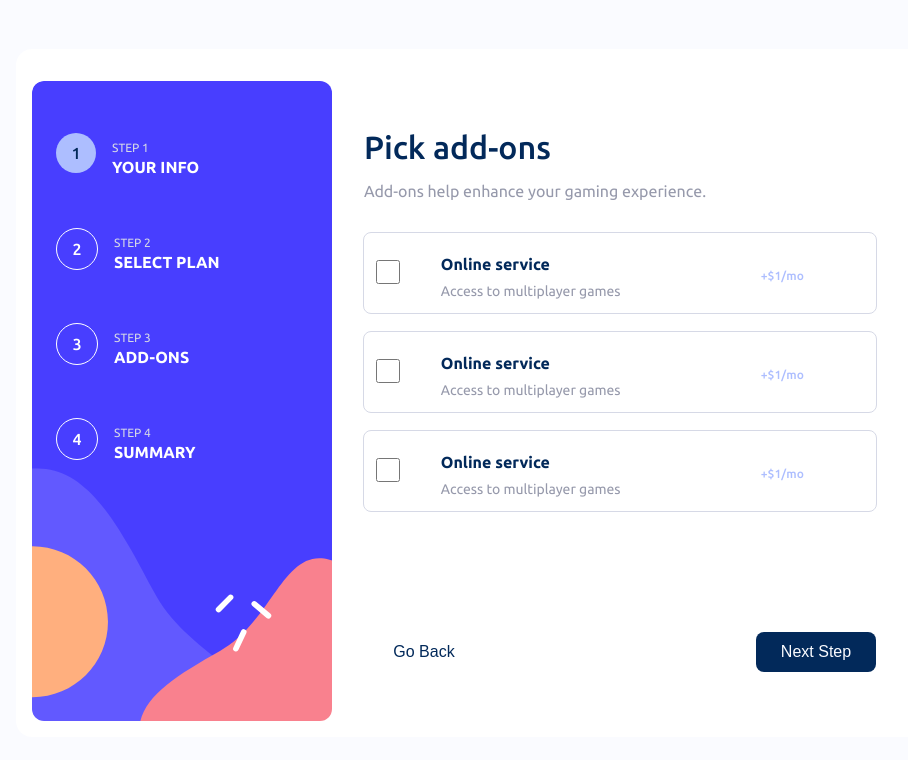
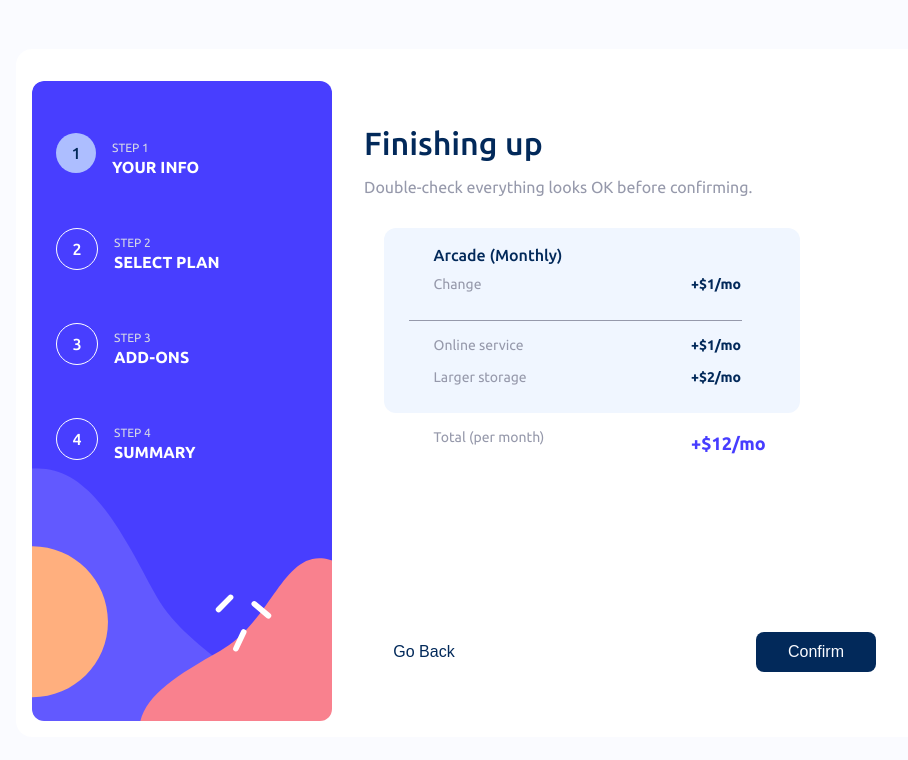
Before and after one commit to amandaduuaarte/multi-step-form, a React (Create React App) app: page / in a window 1280 px wide. Shown: the top 760 px of the page, without its empty margins (138-1046 px from the left). Built offline with nearby package versions, Linux system fonts and the light colour scheme.

Commit message:
feat: Fininshing the last step

```diff
--- a/src/components/Checkbox/index.tsx
+++ b/src/components/Checkbox/index.tsx
@@ -12,10 +12,11 @@ interface CheckboxProps {
     title: string;
     description: string;
     price: number;
+    isSelected?: boolean;
 }
-function Checkbox({ title, description, price }: CheckboxProps) {
+function Checkbox({ title, description, price, isSelected }: CheckboxProps) {
     return (
-        <Container>
+        <Container isSelected={isSelected}>
             <InputCheckbox type="checkbox" />
             <ContainerDescriptions>
                 <Title>{title}</Title>
--- a/src/components/Checkbox/styles.ts
+++ b/src/components/Checkbox/styles.ts
@@ -2,14 +2,21 @@ import { styled } from "styled-components";
 import colors from "../../styles/colors";
 import devices from "../../constants/devices";
 
-export const Container = styled.div`
+interface CheckboxProps {
+    isSelected?: boolean;
+}
+export const Container = styled.div<CheckboxProps>`
     width: 30vw;
     height: 10vh;
     border-radius: 8px;
-    border: 1px solid ${colors.LightGray};
+    border: 1px solid
+        ${({ isSelected }) =>
+            isSelected ? colors.PurplishBlue : colors.LightGray};
     display: grid;
     grid-template-columns: 4vw 20vw 2vw;
     grid-template-rows: 3vh 4vh;
+    background: ${({ isSelected }) =>
+        isSelected ? colors.Magnolia : colors.white};
 
     cursor: pointer;
     &:hover {
--- /dev/null
+++ b/src/components/CheckoutReview/index.tsx
@@ -0,0 +1,56 @@
+import React from "react";
+import { Container, Content, Title, Description, Line, Body } from "./styles";
+import colors from "../../styles/colors";
+
+function CheckoutReview() {
+    return (
+        <Container>
+            <Body>
+                <Content>
+                    <Title>Arcade (Monthly)</Title>
+                    <Description row={2}>Change</Description>
+                    <Description
+                        column={4}
+                        row={2}
+                        color={colors.MarineBlue}
+                        bold
+                    >
+                        +$1/mo
+                    </Description>
+                </Content>
+
+                <Line />
+
+                <Content>
+                    <Description>Online service</Description>
+                    <Description row={2}>Larger storage</Description>
+                    <Description column={4} color={colors.MarineBlue} bold>
+                        +$1/mo
+                    </Description>
+                    <Description
+                        row={2}
+                        column={4}
+                        color={colors.MarineBlue}
+                        bold
+                    >
+                        +$2/mo
+                    </Description>
+                </Content>
+            </Body>
+
+            <Content>
+                <Description>Total (per month)</Description>
+                <Description
+                    column={4}
+                    color={colors.PurplishBlue}
+                    bold
+                    size={18}
+                >
+                    +$12/mo
+                </Description>
+            </Content>
+        </Container>
+    );
+}
+
+export default CheckoutReview;
--- /dev/null
+++ b/src/components/CheckoutReview/styles.ts
@@ -0,0 +1,67 @@
+import { styled } from "styled-components";
+import colors from "../../styles/colors";
+import devices from "../../constants/devices";
+
+interface DescriptionProps {
+    row?: number;
+    column?: number;
+    color?: string;
+    bold?: boolean;
+    size?: number;
+}
+
+export const Container = styled.div`
+    height: 36vh;
+    width: 65%;
+    border-radius: 12px;
+    /* background: red; */
+    padding: 0 20px;
+    @media ${devices.md} {
+        height: 30vh;
+        width: 90%;
+    }
+`;
+
+export const Body = styled.div`
+    background: ${colors.Magnolia};
+    border-radius: 12px;
+`;
+
+export const Content = styled.div`
+    display: grid;
+    grid-template-columns: 10% 35% 30% 35%;
+    grid-template-rows: 4vh 3vh 4vh;
+    padding: 2px 10px;
+
+    @media ${devices.md} {
+        grid-template-columns: 2% 44% 30% 35%;
+        grid-template-rows: 4vh 3vh 4vh;
+    }
+`;
+
+export const Title = styled.p`
+    font-size: 16px;
+    font-weight: 500;
+    color: ${colors.MarineBlue};
+    grid-column: 2;
+`;
+
+export const Description = styled.p<DescriptionProps>`
+    grid-row: ${({ row }) => row || 1};
+    grid-column: ${({ column }) => column || 2};
+    font-size: ${({ size }) => size || 14}px;
+    font-weight: ${({ bold }) => (bold ? 700 : 400)};
+    color: ${({ color }) => color || colors.CoolGray};
+
+    @media ${devices.md} {
+        font-size: 16px;
+    }
+`;
+
+export const Line = styled.div`
+    grid-row: 2;
+    width: 80%;
+    margin: 0 6%;
+    height: 1px;
+    background: ${colors.CoolGray};
+`;
--- a/src/pages/Form/index.tsx
+++ b/src/pages/Form/index.tsx
@@ -7,7 +7,7 @@ function Form() {
     return (
         <Container>
             <SideBar />
-            <Step1 status={3} />
+            <Step1 status={4} />
         </Container>
     );
 }
--- a/src/pages/stepComponets/index.tsx
+++ b/src/pages/stepComponets/index.tsx
@@ -20,6 +20,7 @@ import AdvancedIcon from "../../assets/images/icon-advanced.svg";
 import ProIcon from "../../assets/images/icon-pro.svg";
 import MonthSelect from "../../components/MonthSelect";
 import Checkbox from "../../components/Checkbox";
+import CheckoutReview from "../../components/CheckoutReview";
 
 interface SptepsProps {
     status: number;
@@ -113,6 +114,7 @@ function Step1({ status }: SptepsProps) {
                         </Description>
                         <CheckboxContainer>
                             <Checkbox
+                                isSelected
                                 title="Online service"
                                 description="Access to multiplayer games"
                                 price={1}
@@ -130,6 +132,16 @@ function Step1({ status }: SptepsProps) {
                         </CheckboxContainer>
                     </>
                 )}
+
+                {status === 4 && (
+                    <>
+                        <Title>Finishing up</Title>
+                        <Description>
+                            Double-check everything looks OK before confirming.
+                        </Description>
+                        <CheckoutReview />
+                    </>
+                )}
             </Content>
 
             <ContainerButtons>
@@ -145,7 +157,7 @@ function Step1({ status }: SptepsProps) {
 
                 <ContentButton>
                     <Button
-                        label="Next Step"
+                        label={status !== 4 ? "Next Step" : "Confirm"}
                         onClickEvent={handleSubmit(handleForm)}
                     />
                 </ContentButton>
```
